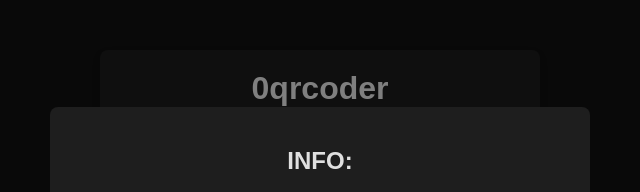
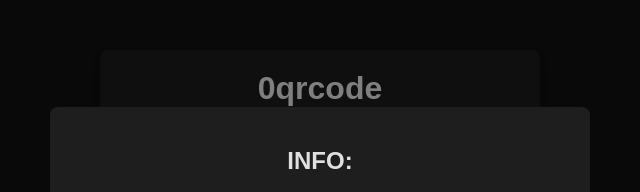
Before and after one commit to zv8001/0qrcode, a plain HTML site: page index.html in a window 1280 px wide. Shown: the part 133-325 px from the top of the page, 320-960 px from the left. Drawn offline with Linux system fonts and the light colour scheme.

Commit message:
Update index.html

```diff
--- a/index.html
+++ b/index.html
@@ -248,7 +248,7 @@ THE SOFTWARE IS PROVIDED "AS IS", WITHOUT WARRANTY OF ANY KIND, EXPRESS OR IMPLI
 
     <button class="mode-toggle" onclick="toggleMode()">Switch to Light Mode</button>
     <div class="container">
-        <h1>0qrcoder</h1>
+        <h1>0qrcode</h1>
         <form id="qr-form">
             <input type="text" id="qr-input" placeholder="Enter your data" required>
             <input type="color" id="qr-color" value="#000000" title="Choose QR code color">
```
